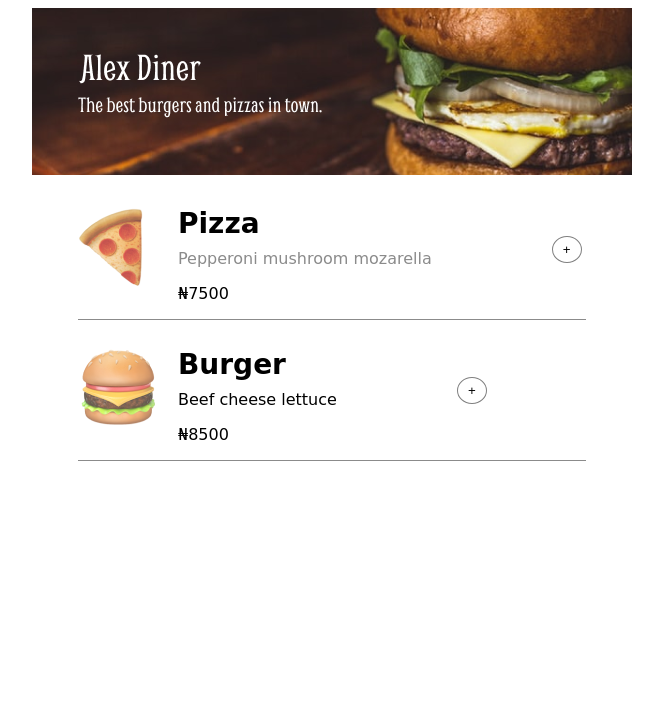
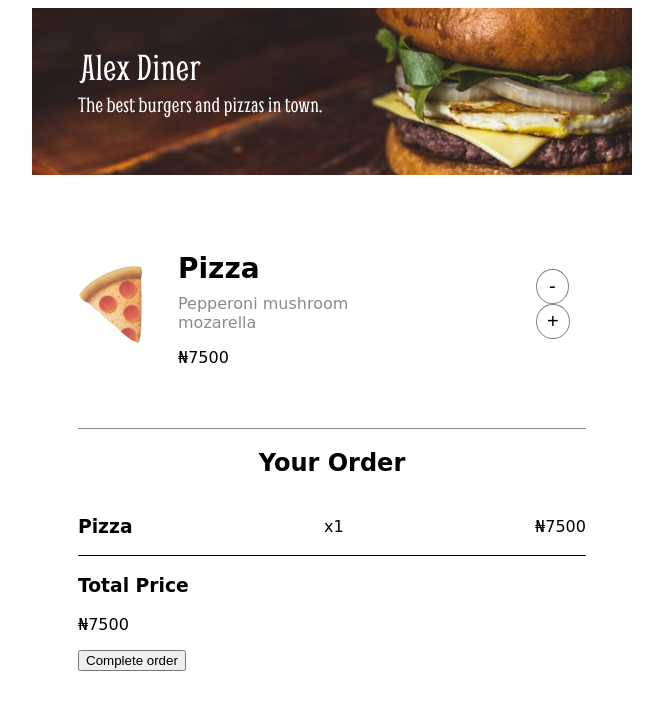
Before and after one commit to marisalex/diner, a plain HTML site: page index.html in a window 1280 px wide. Shown: the whole page, without its empty margins (308-971 px from the left). Drawn offline with Linux system fonts and the light colour scheme; a web font is replaced by a local one.

Commit message:
changed styling

```diff
--- a/index.css
+++ b/index.css
@@ -13,6 +13,7 @@
   align-items: center;
   gap: 20px;
   border-bottom: 1px solid #8B8B8B;
+  padding: 45px 0;
 }
 
 .food-item{
@@ -24,6 +25,7 @@
   font-weight: 400px;
   line-height: 16.8px;
   margin-bottom: 0;
+
 }
 
 
@@ -33,6 +35,22 @@
   color: #8B8B8B;
 }
 
+.cart-btn{
+  margin-left: 60px
+}
+
+.subtract{
+  border: 1px solid grey;
+  border-radius: 50%;
+  align-self: center;
+  padding: 5px 12px;
+  background: white;
+  font-size: 20px
+}
+
+.subtract:hover{
+  background: red;
+}
 
 .add-to-cart{
   border: 1px solid grey;
@@ -40,6 +58,25 @@
   align-self: center;
   padding: 5px 10px;
   background: white;
-  /* margin-left: 180px */
+  font-size: 20px;
+}
 
+.add-to-cart:hover{
+  background: green;
 }
+
+.cart{
+  width: 508px;
+  margin: auto;
+}
+
+.cart h2{
+  text-align: center;
+}
+
+.cart-details{
+  display: flex;
+  align-items: center;
+  justify-content: space-between;
+  border-bottom: 1px solid black;
+}
--- a/index.html
+++ b/index.html
@@ -15,28 +15,33 @@
     <header>
       <img src="images/bg-img.png">
     </header>
+   <div>
       <div class="food-menu">
-      <div>
         <img src="images/pizza.png">
-      </div>
         <div class="food-item">
           <h4>Pizza</h4>
           <p class="small-text">Pepperoni mushroom mozarella</p>
           <p>₦7500</p>
         </div>
+        <div class="cart-btn">
+          <button class="subtract">-</button>
           <button class="add-to-cart">+</button>
         </div>
+      </div>
+   </div>
 
-    <div class="food-menu">
+   <div class="cart">
+    <h2>Your Order</h2>
+    <div class="cart-details">
+      <h3>Pizza</h3>
+      <p>x1</p>
+      <p>₦7500</p>
+    </div>
     <div>
-        <img src="images/burger.png">
+      <h3>Total Price</h3>
+      <p>₦7500</p>
     </div>
-      <div class="food-item">
-        <h4>Burger</h4>
-        <p>Beef cheese lettuce</p>
-        <p>₦8500</p>
-      </div>
-      <button class="add-to-cart">+</button>
+    <button>Complete order</button>
    </div>
 
   </div>
```
Lines whose indentation alone changed are shown as unchanged.
